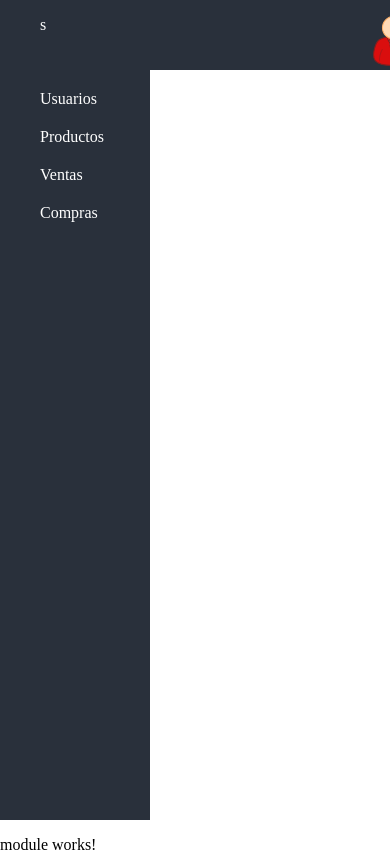
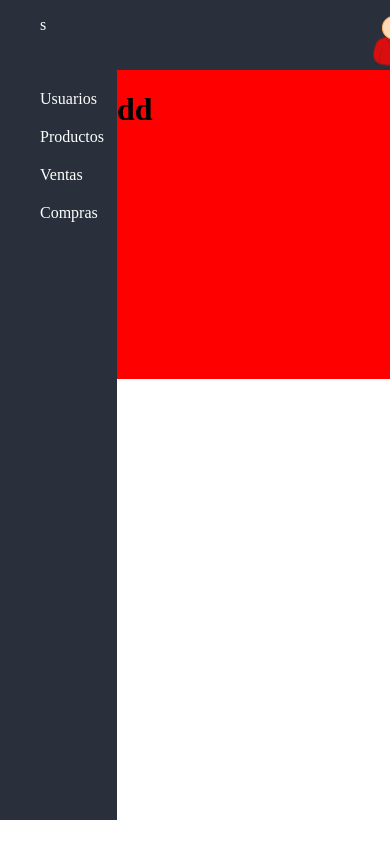
Before and after one commit to Gmrp22/FSoftware, an Angular app: page / in a window 390 px wide. Shown: the top 854 px of the page. Built offline with nearby package versions, Linux system fonts and the light colour scheme.

Commit message:
Div for modules created

```diff
--- a/src/app/Components/module/module.component.css
+++ b/src/app/Components/module/module.component.css
@@ -0,0 +1,11 @@
+.module-div {
+  background-color: red;
+  height: 309px;
+  float: right;
+  width: 85%;
+}
+@media (max-width: 762px) {
+  .module-div {
+    max-width: 70%;
+  }
+}
--- a/src/app/Components/module/module.component.html
+++ b/src/app/Components/module/module.component.html
@@ -1 +1,3 @@
-<p>module works!</p>
+<div class="module-div">
+  <h1>dd</h1>
+</div>
--- a/src/app/Components/module/module.component.ts
+++ b/src/app/Components/module/module.component.ts
@@ -1,15 +1,13 @@
-import { Component, OnInit } from '@angular/core';
+import { Component, OnInit, Input } from '@angular/core';
 
 @Component({
   selector: 'app-module',
   templateUrl: './module.component.html',
-  styleUrls: ['./module.component.css']
+  styleUrls: ['./module.component.css'],
 })
 export class ModuleComponent implements OnInit {
+  // @Input() module: number;
+  constructor() {}
 
-  constructor() { }
-
-  ngOnInit(): void {
-  }
-
+  ngOnInit(): void {}
 }
--- a/src/app/Components/side-bar/side-bar.component.css
+++ b/src/app/Components/side-bar/side-bar.component.css
@@ -7,10 +7,16 @@
 .sidebar {
   margin-top: 0.2px;
   margin-left: 0px;
-  width: 150px;
+  width: 15%;
   background-color: #29303b;
   color: white;
   height: 100%;
   display: inline-block;
   position: sticky;
 }
+
+@media (max-width: 762px) {
+  .sidebar {
+    min-width: 30%;
+  }
+}
```
